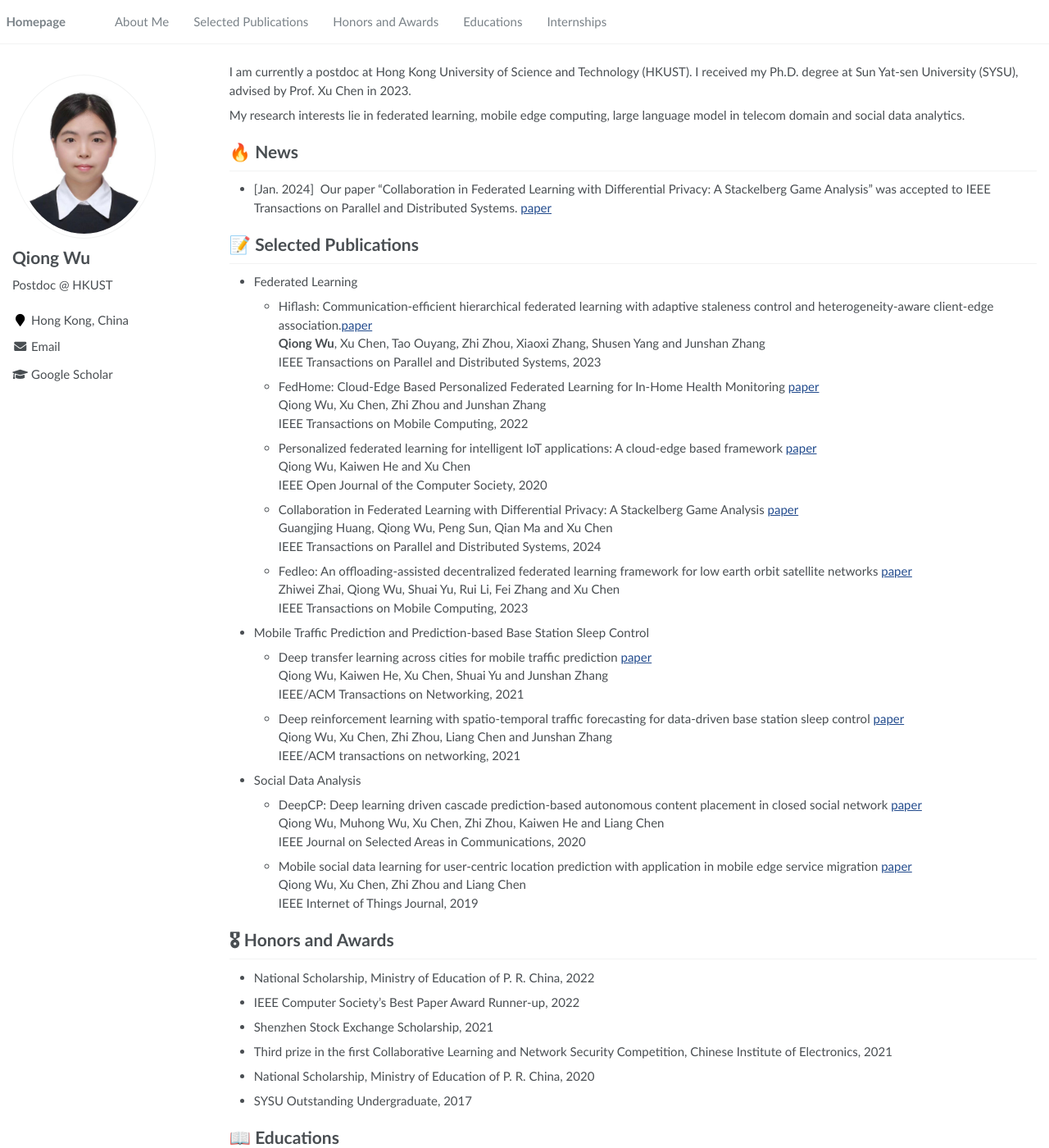
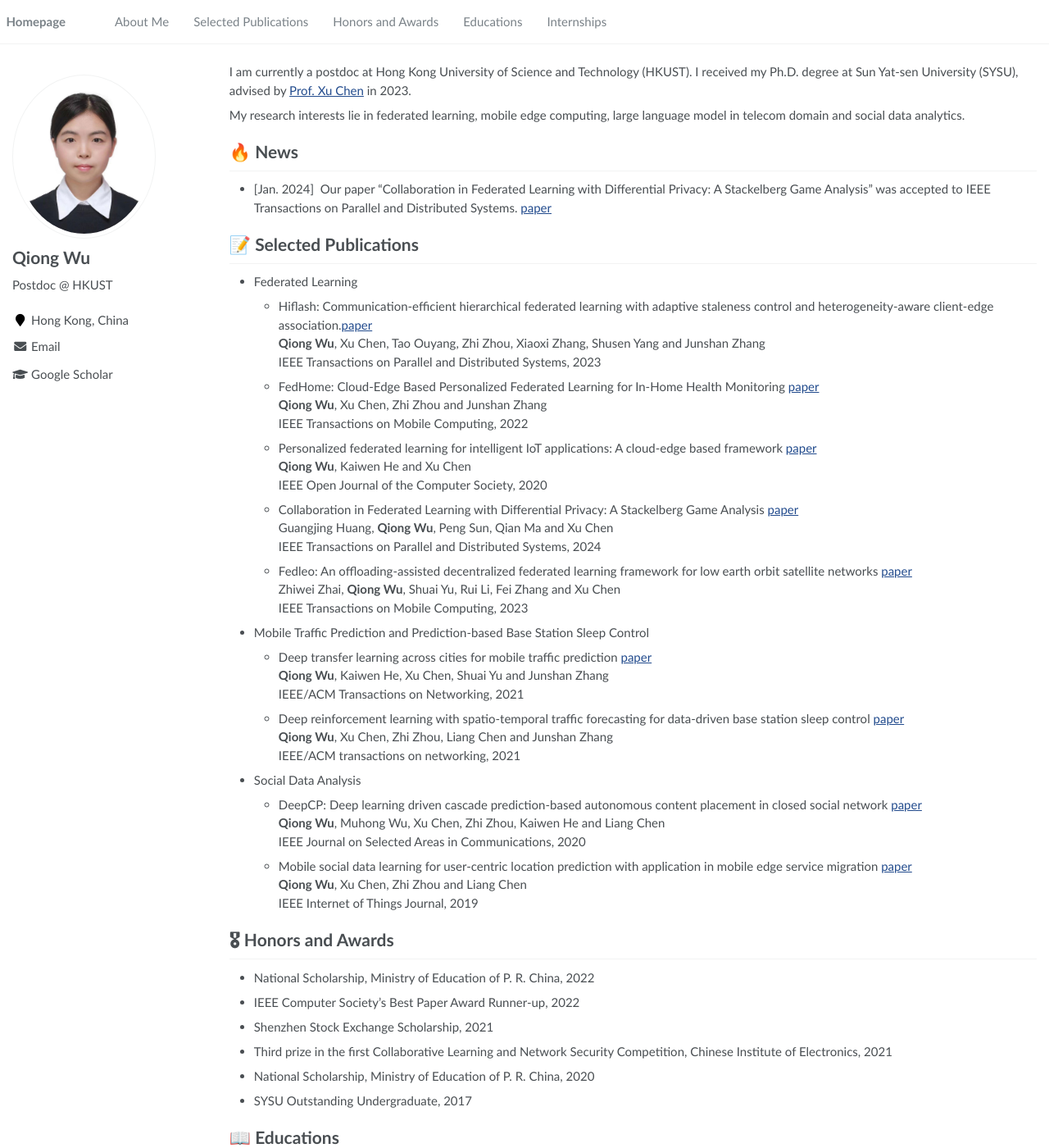
Before and after one commit to Joaniewu/joaniewu.github.io, a Jekyll site: the page built from _pages/about.md, in a window 1280 px wide and 1400 px high. Shown: the whole window at 82% size. Built offline with Jekyll 4.4.1, drawn with Linux system fonts in a browser that asks for light colours.

```diff
--- a/_pages/about.md
+++ b/_pages/about.md
@@ -17,7 +17,7 @@ redirect_from:
 
 <span class='anchor' id='about-me'></span>
 
-I am currently a postdoc at Hong Kong University of Science and Technology (HKUST). I received my Ph.D. degree at Sun Yat-sen University (SYSU), advised by Prof. Xu Chen in 2023.
+I am currently a postdoc at Hong Kong University of Science and Technology (HKUST). I received my Ph.D. degree at Sun Yat-sen University (SYSU), advised by [Prof. Xu Chen](https://sites.google.com/view/xcsysu/) in 2023.
 
 My research interests lie in federated learning, mobile edge computing, large language model in telecom domain and social data analytics.
 
@@ -47,32 +47,32 @@ My research interests lie in federated learning, mobile edge computing, large la
   **Qiong Wu**, Xu Chen, Tao Ouyang, Zhi Zhou, Xiaoxi Zhang, Shusen Yang and Junshan Zhang<br>
   IEEE Transactions on Parallel and Distributed Systems, 2023<br>
   - FedHome: Cloud-Edge Based Personalized Federated Learning for In-Home Health Monitoring [paper](https://ieeexplore.ieee.org/abstract/document/9296274)<br>
-  Qiong Wu, Xu Chen, Zhi Zhou and Junshan Zhang<br>
+  **Qiong Wu**, Xu Chen, Zhi Zhou and Junshan Zhang<br>
   IEEE Transactions on Mobile Computing, 2022<br>
   - Personalized federated learning for intelligent IoT applications: A cloud-edge based framework [paper](https://ieeexplore.ieee.org/abstract/document/9090366)<br>
-  Qiong Wu, Kaiwen He and Xu Chen<br>
+  **Qiong Wu**, Kaiwen He and Xu Chen<br>
   IEEE Open Journal of the Computer Society, 2020<br>
   - Collaboration in Federated Learning with Differential Privacy: A Stackelberg Game Analysis [paper](https://ieeexplore.ieee.org/abstract/document/10400897)<br>
-  Guangjing Huang, Qiong Wu, Peng Sun, Qian Ma and Xu Chen<br>
+  Guangjing Huang, **Qiong Wu**, Peng Sun, Qian Ma and Xu Chen<br>
   IEEE Transactions on Parallel and Distributed Systems, 2024<br>
   - Fedleo: An offloading-assisted decentralized federated learning framework for low earth orbit satellite networks [paper](https://ieeexplore.ieee.org/abstract/document/10216376)<br>
-  Zhiwei Zhai, Qiong Wu, Shuai Yu, Rui Li, Fei Zhang and Xu Chen<br>
+  Zhiwei Zhai, **Qiong Wu**, Shuai Yu, Rui Li, Fei Zhang and Xu Chen<br>
   IEEE Transactions on Mobile Computing, 2023<br>
 
 - Mobile Traffic Prediction and Prediction-based Base Station Sleep Control
   - Deep transfer learning across cities for mobile traffic prediction [paper](https://ieeexplore.ieee.org/abstract/document/9662277)<br>
-  Qiong Wu, Kaiwen He, Xu Chen, Shuai Yu and Junshan Zhang<br>
+ **Qiong Wu**, Kaiwen He, Xu Chen, Shuai Yu and Junshan Zhang<br>
   IEEE/ACM Transactions on Networking, 2021<br>
   - Deep reinforcement learning with spatio-temporal traffic forecasting for data-driven base station sleep control [paper](https://ieeexplore.ieee.org/abstract/document/9340607)<br>
-  Qiong Wu, Xu Chen, Zhi Zhou, Liang Chen and Junshan Zhang<br>
+  **Qiong Wu**, Xu Chen, Zhi Zhou, Liang Chen and Junshan Zhang<br>
   IEEE/ACM transactions on networking, 2021<br>
 
 - Social Data Analysis
   - DeepCP: Deep learning driven cascade prediction-based autonomous content placement in closed social network [paper](https://ieeexplore.ieee.org/abstract/document/9107092)<br>
-  Qiong Wu, Muhong Wu, Xu Chen, Zhi Zhou, Kaiwen He and Liang Chen<br>
+  **Qiong Wu**, Muhong Wu, Xu Chen, Zhi Zhou, Kaiwen He and Liang Chen<br>
   IEEE Journal on Selected Areas in Communications, 2020<br>
   - Mobile social data learning for user-centric location prediction with application in mobile edge service migration [paper](https://ieeexplore.ieee.org/abstract/document/8660411)<br>
-  Qiong Wu, Xu Chen, Zhi Zhou and Liang Chen<br>
+  **Qiong Wu**, Xu Chen, Zhi Zhou and Liang Chen<br>
   IEEE Internet of Things Journal, 2019<br>
 
 
```
